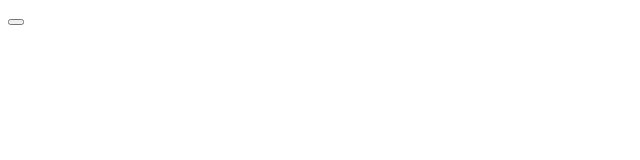
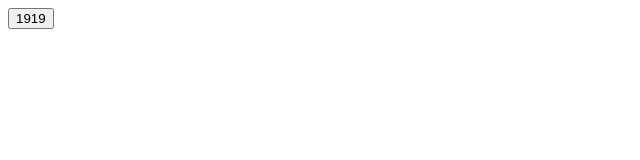
Before and after one commit to YukiCat-Dev/FacePack, a React (Vite) app: page / in a window 1280 px wide. Shown: the top 160 px of the page, without its empty margins (0-640 px from the left). Built offline with nearby package versions, Linux system fonts and the light colour scheme.

Commit message:
Update index.tsx

```diff
--- a/src/index.tsx
+++ b/src/index.tsx
@@ -3,10 +3,10 @@ import React from 'react'
 import ReactDom from 'react-dom'
 
 import { Indicator, IndicateLevel } from './Indicator'
-import Tab from './Tab'
+import Tabs from './Tabs'
 /**部署FaceSelector的方法 */
 export function deployFaceSelector(ele:HTMLElement){
 /* ReactDom.render(<FaceSelector/>,ele) */
-ReactDom.render(<Tab></Tab>,ele)
+ReactDom.render(<Tabs facePackages={[{id:"114514",name:"1919",faces:[]}]}></Tabs>,ele)
 }
 deployFaceSelector(document.getElementById('c'))
```
